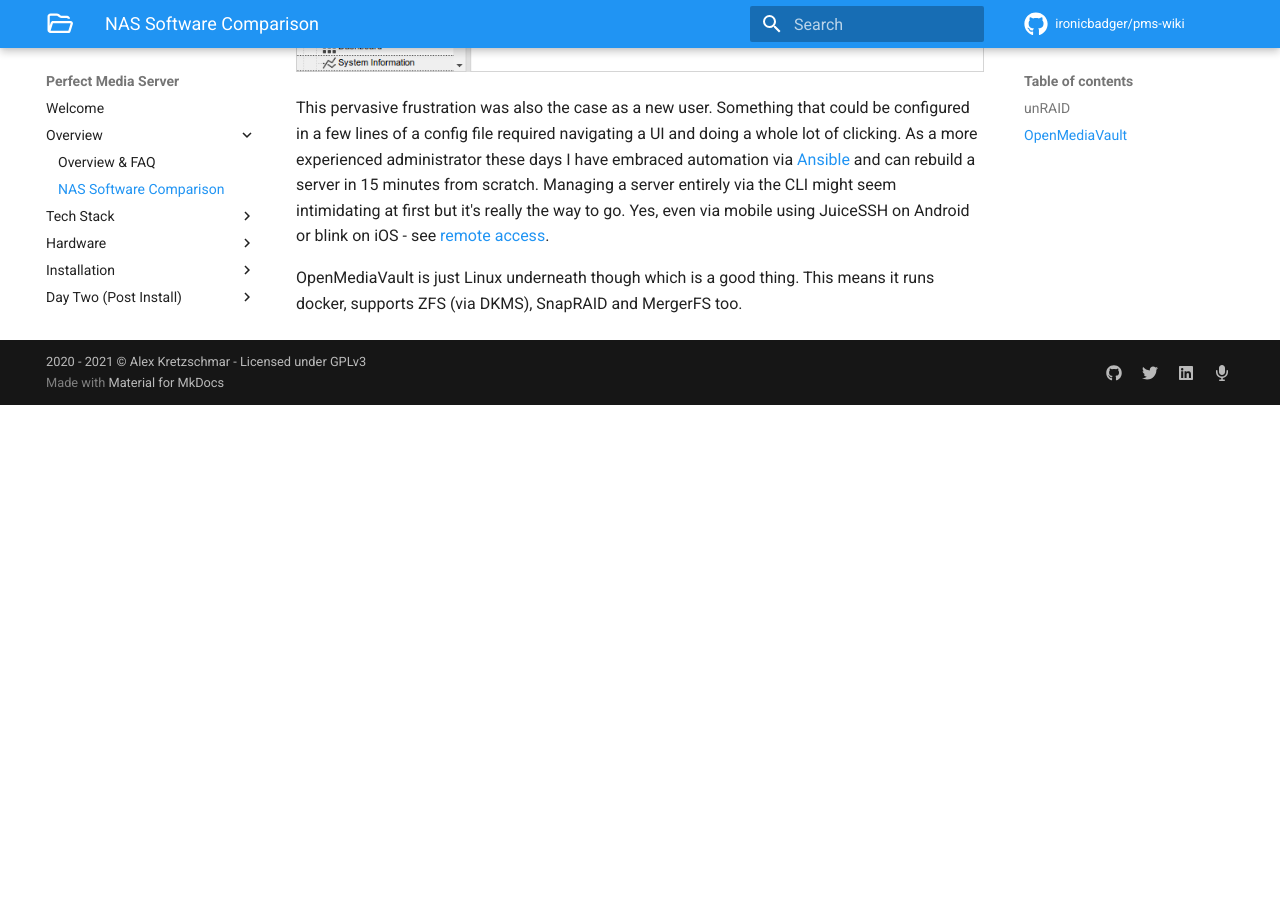
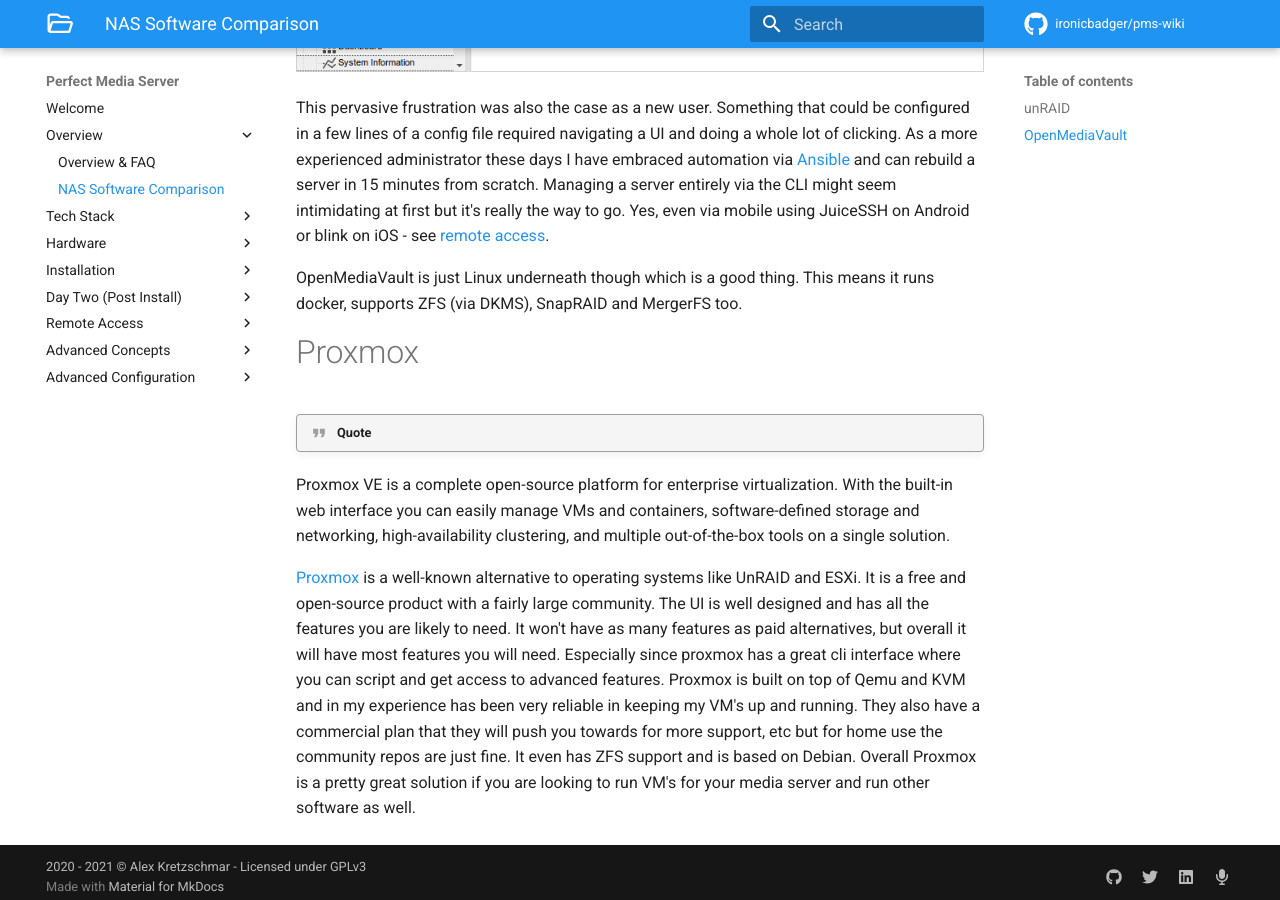
Before and after one commit to ironicbadger/pms-wiki, an MkDocs documentation site: the page built from docs/overview/nas-software-comparison.md, in a window 1280 px wide and 900 px high, scrolled down 2061 px. Built offline with MkDocs 1.6.1 and Material for MkDocs 9.7.7, drawn with Linux system fonts in a browser that asks for light colours; some web fonts are replaced; comment, search, counter and statistics services are not loaded; before the commit the page ends 2466 px from its top, so only the background shows below that.

Commit message:
Add proxmox

```diff
--- a/docs/overview/nas-software-comparison.md
+++ b/docs/overview/nas-software-comparison.md
@@ -35,3 +35,10 @@ This pervasive frustration was also the case as a new user. Something that could
 OpenMediaVault is just Linux underneath though which is a good thing. This means it runs docker, supports ZFS (via DKMS), SnapRAID and MergerFS too.
 
 *[PMS]: Perfect Media Server
+
+# Proxmox
+
+!!! quote
+  Proxmox VE is a complete open-source platform for enterprise virtualization. With the built-in web interface you can easily manage VMs and containers, software-defined storage and networking, high-availability clustering, and multiple out-of-the-box tools on a single solution.
+
+[Proxmox](https://proxmox.com) is a well-known alternative to operating systems like UnRAID and ESXi. It is a free and open-source product with a fairly large community. The UI is well designed and has all the features you are likely to need. It won't have as many features as paid alternatives, but overall it will have most features you will need. Especially since proxmox has a great cli interface where you can script and get access to advanced features. Proxmox is built on top of Qemu and KVM and in my experience has been very reliable in keeping my VM's up and running. They also have a commercial plan that they will push you towards for more support, etc but for home use the community repos are just fine. It even has ZFS support and is based on Debian. Overall Proxmox is a pretty great solution if you are looking to run VM's for your media server and run other software as well.
```
